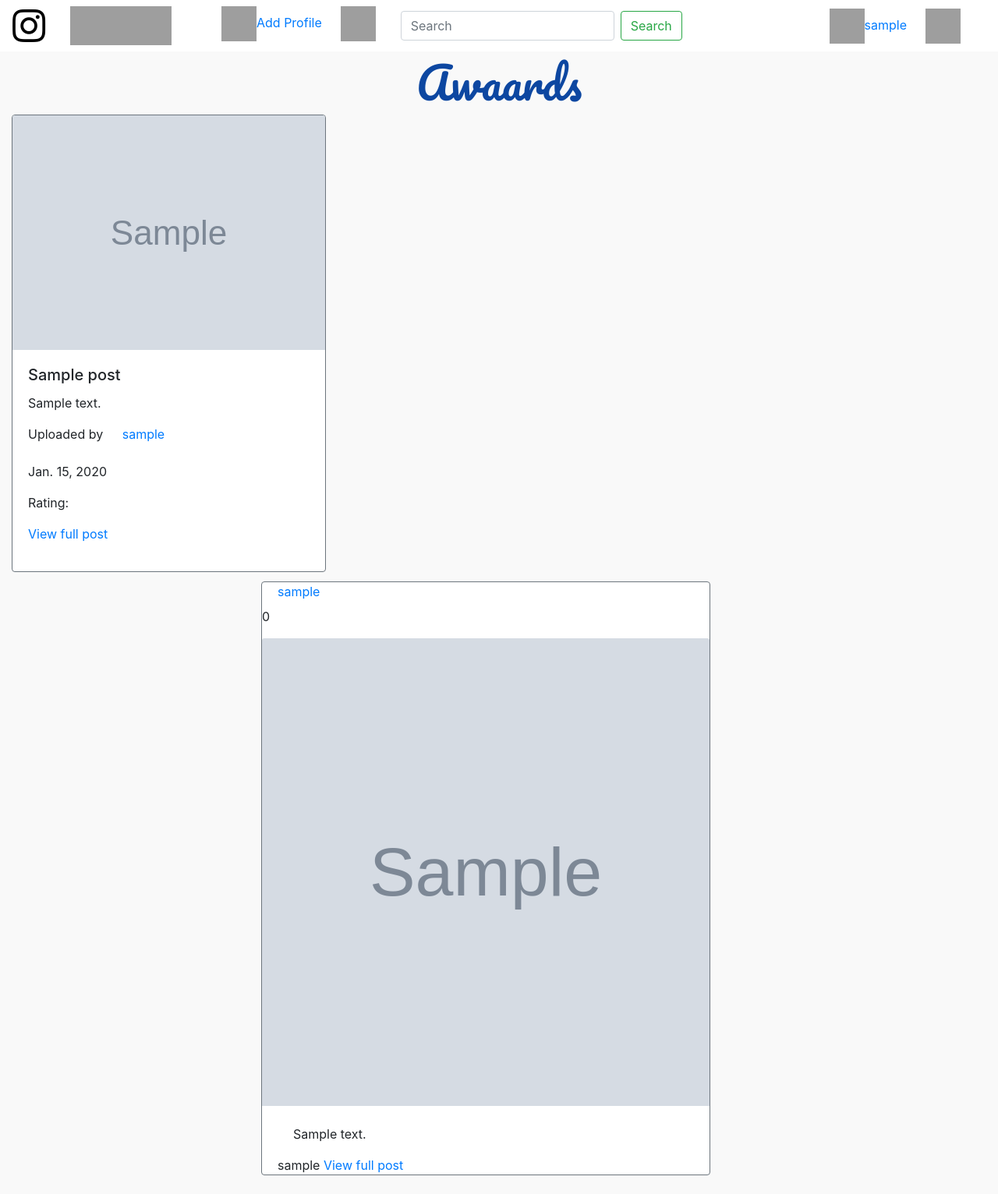
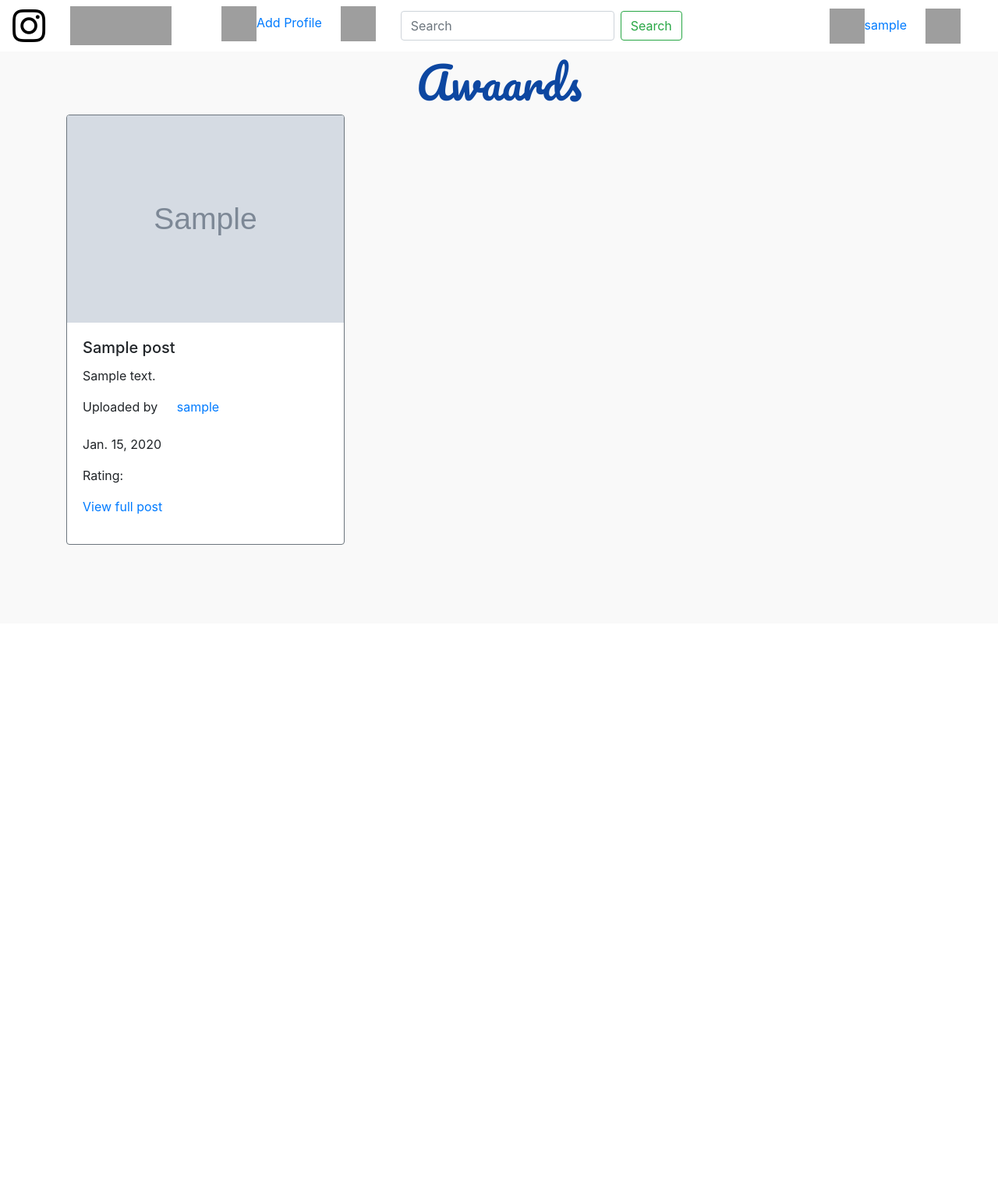
Before and after one commit to cherucole/Awaards, a Django app: page / in a window 1280 px wide. Shown: the whole page at 78% size. After the commit the page ends 699 px from the top, so only its background shows below. Run offline with Django 3.2, Linux system fonts and the light colour scheme; a user stored in the database is signed in; tables that the repository leaves empty hold one stand-in row (values such as "Sample post"); grey boxes marked "Sample" are stand-in pictures; some libraries are stand-ins or nearby versions; some web fonts are replaced; grey boxes are pictures that could not be loaded.

Commit message:
columns now look okay

```diff
--- a/app/templates/index.html
+++ b/app/templates/index.html
@@ -22,16 +22,17 @@
 </head>
 
 <body>
-<div class="container-fluid">
+<div class="container">
   <h1 id="mainheading" style="text-align:center; color:#0d47a1" class="display-4"> Awaards</h1>
 
 
-  {% for post in posts%}
 
 
 
 
   <div class="card-columns">
+    {% for post in posts%}
+
     <div class="card border-secondary">
       <img class="card-img-top" src="{{post.image.url}}" alt="Card image cap" size="100px180">
       <div class="card-body">
@@ -53,59 +54,17 @@
 </p>
       </div>
     </div>
+    {% endfor %}
+
   </div>
 
 
 
 
 
-  {% endfor %}
 
 
 
-
-
-  <div class="row">
-
-    <div class="col-md-3"></div>
-
-    <div class="col-md-8" style="width:100%;">
-         {{design_score}}
-      {% for post in posts%}
-      <div class="card border-secondary" style="width:70%;">
-        <a style="width:100%; padding-left:20px;" href="{% url 'profile' username=post.user_profile.username %}">
-
-        <label>{{post.user_profile.username}}</label></a>
-                  <p>{{post.ratings.count}}</p>
-                  {% for rating in post.ratings.all%}
-          {% if forloop.counter is post.ratings.all.count %}
-                            <p>{{rating.score}}</p>
-          {% endif %}
-
-                  {% endfor %}
-
-
-
-        <img src="{{post.image.url}}" alt=""  class="card-img-top img-responsive" alt="Image" style="height:600px;width:100%;">
-        <br>
-
-<div style="width:100%; padding-left:20px;">
-  <p style="width:100%; padding-left:20px;">{{post.description | safe}}</p>
-
-    {{design_score}}     {{user}}
-
-    <a href="/post/{{post.id}}"> View full post</a>
-
-
-</div>
-
-      </div>
-      <br>
-      {% endfor%}
-
-    </div>
-
-  </div>
 
 </div>
 </body>
```
